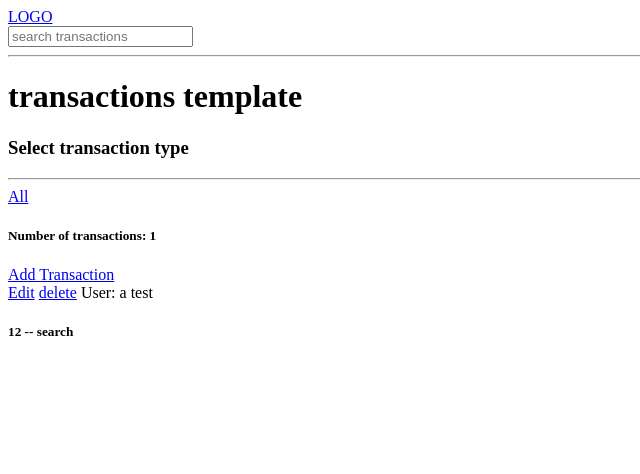
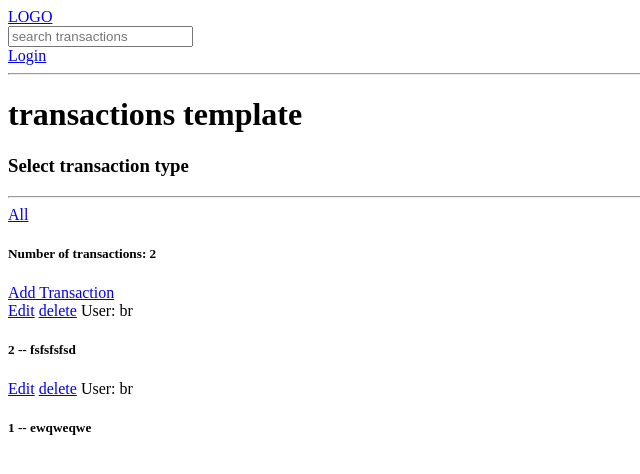
Before and after one commit to itsCharlesAM/django-expense-tracker, a Django app: page /all_transactions/?search=2 in a window 1280 px wide. Shown: the top 474 px of the page, without its empty margins (0-640 px from the left). Run offline with Django 4.2, Linux system fonts and the light colour scheme; data comes from the database, SQL or seed files in the repository.

Commit message:
Added login and logout functionality

```diff
--- a/base/models.py
+++ b/base/models.py
@@ -1,13 +1,14 @@
 from django.db import models
+from django.contrib.auth.models import User
 
 # Create your models here.
 
 
-class User(models.Model):
-    id = models.BigAutoField(primary_key=True)
-    username = models.CharField(max_length=20, null=False)
-    first_name = models.CharField(max_length=20, null=False)
-    last_name = models.CharField(max_length=20, null=False)
+class User(User):
+    # id = models.BigAutoField(primary_key=True)
+    # username = models.CharField(max_length=20, null=False)
+    # first_name = models.CharField(max_length=20, null=False)
+    # last_name = models.CharField(max_length=20, null=False)
     balance = models.FloatField(null=False, default=0)
     is_visible = models.BooleanField(default=True)
     date_create = models.DateTimeField(auto_now_add=True)
--- a/base/urls.py
+++ b/base/urls.py
@@ -3,6 +3,11 @@
 from . import views
 
 urlpatterns = [
+
+    path('login/', views.login_page, name='login'),
+    #     path('logout/', views.logout_user, name='logout'),
+
+
     path('', views.home, name="home"),
     path('all_transactions/',
          views.show_all_transactions, name="transactions"),
--- a/base/views.py
+++ b/base/views.py
@@ -3,7 +3,42 @@
 from django.http import HttpResponse
 from .models import Transaction
 from .forms import transaction_form
+from django.contrib.auth.models import User
+from django.contrib.auth import authenticate, login, logout
+from django.contrib import messages
+
 # Create your views here.
+
+
+def login_page(request):
+    req_username = None
+    req_password = None
+
+    if request.method == 'POST':
+        req_username = request.POST.get('username')
+        req_password = request.POST.get('password')
+
+        try:
+            user = User.objects.get(username=req_username)
+        except:
+            messages.error(request, 'User does not exist')
+
+    user = authenticate(request, username=req_username, password=req_password)
+
+    if user is not None:
+        # login method creates session in database and browser
+        login(request, user)
+        return redirect('transactions')
+    else:
+        messages.error(request, 'Invalid username or password')
+
+    context = {}
+    return render(request, 'login.html', context)
+
+
+def logout_user(request):
+    logout(request)
+    return render(request, 'login.html')
 
 
 def show_all_transactions(request):
--- a/templates/navbar.html
+++ b/templates/navbar.html
@@ -4,9 +4,12 @@
 
 <form method="GET" action="{% url 'transactions' %}">
     <input type="text" name="search" placeholder="search transactions"/>
-
-
 </form>
 
+{% if request.user.is_authenticated %}
+<a href="{% url 'login' %}">Logout</a>
+{% else %}
+<a href="{% url 'login' %}">Login</a>
+{% endif %}
 
 <hr>
```
Also changed, not shown: templates/login.html (added, +23 -0 lines), base/migrations/0001_initial.py, base/migrations/0002_transaction_user_id_user_balance.py (deleted), base/migrations/0003_transaction_amount.py (deleted), base/migrations/0004_transaction_type.py (deleted), db.sqlite3.
